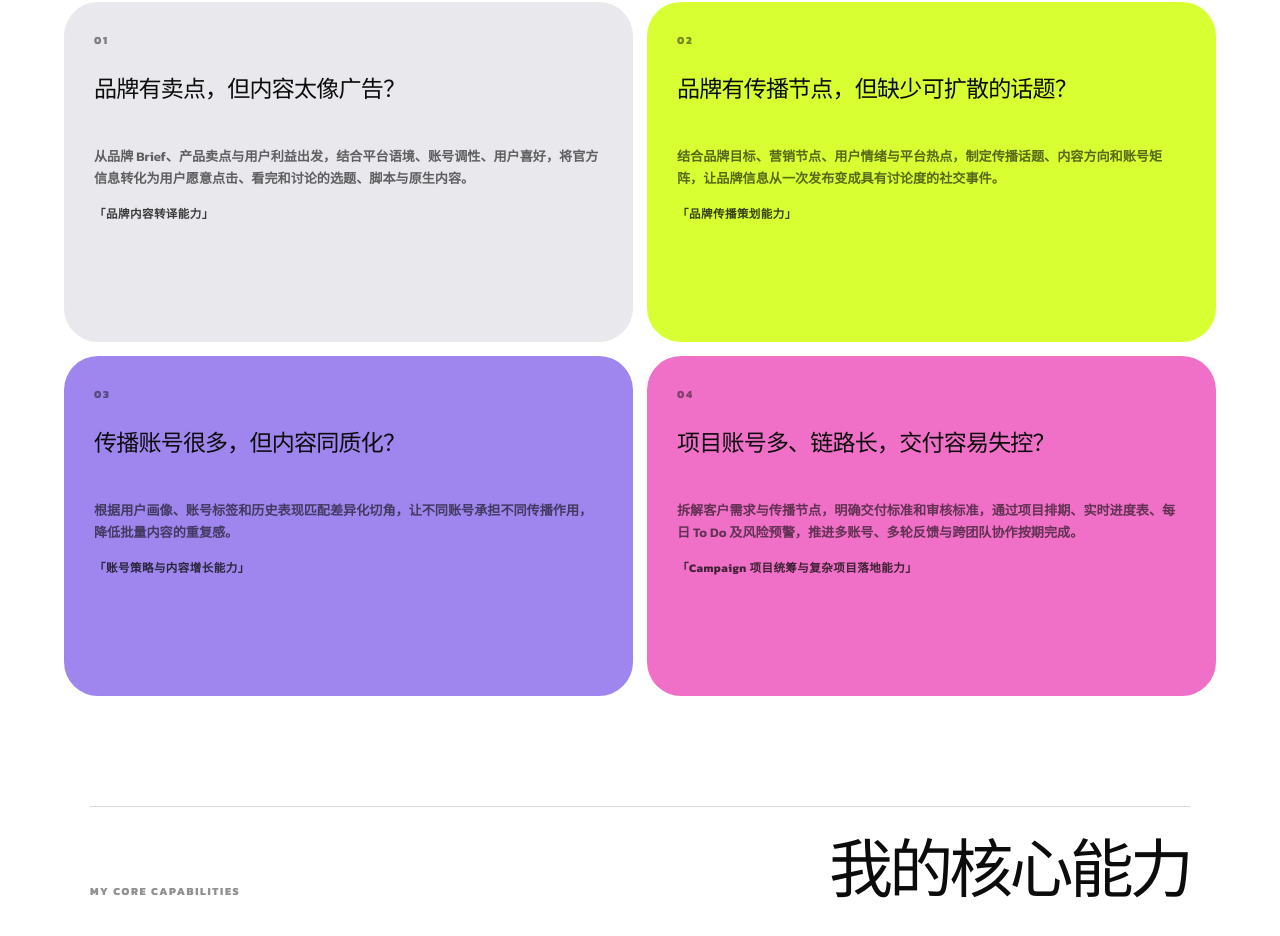
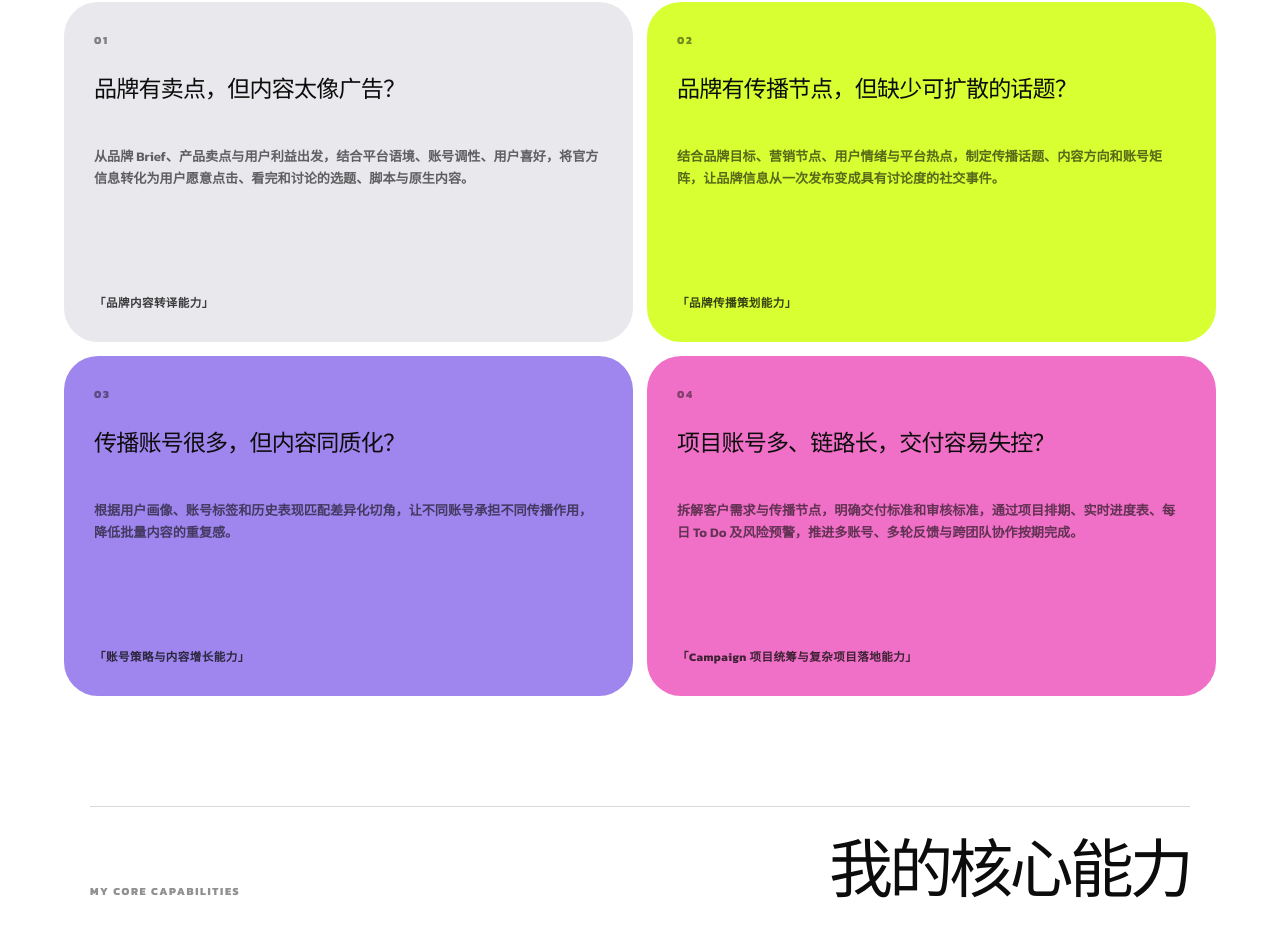
Before and after one commit to liaoq024-code/3D-website, a Next.js app: page / in a window 1280 px wide. Shown: the part 3188-4124 px from the top of the page. Built offline with nearby package versions, Linux system fonts and the light colour scheme.

Commit message:
Anchor capability labels to card corners

```diff
--- a/app/globals.css
+++ b/app/globals.css
@@ -843,6 +843,7 @@ main { overflow-x: clip; background: var(--black); }
 
 .problem-card-copy {
   margin-top: 42px;
+  padding-bottom: 42px;
 }
 
 .problem-card p {
@@ -854,7 +855,10 @@ main { overflow-x: clip; background: var(--black); }
 }
 
 .problem-card-copy strong {
-  margin-top: 15px;
+  position: absolute;
+  left: 30px;
+  right: 30px;
+  bottom: 30px;
   display: block;
   color: rgba(12, 12, 12, .78);
   font-size: .72rem;
@@ -1529,6 +1533,7 @@ main { overflow-x: clip; background: var(--black); }
   .services-section { padding: 90px 20px 120px; }
   .problem-grid { margin-top: 58px; grid-template-columns: 1fr; }
   .problem-card { min-height: 310px; padding: 25px; border-radius: 28px; }
+  .problem-card-copy strong { left: 25px; right: 25px; bottom: 25px; }
   .capability-subheading { margin-top: 78px; align-items: flex-start; flex-direction: column; }
   .service-list { margin-top: 70px; }
   .service-item { min-height: 160px; grid-template-columns: 80px 1fr 30px; gap: 18px; }
```
Also changed, not shown: 1 other file (tests, documents, lock files or other folders).
